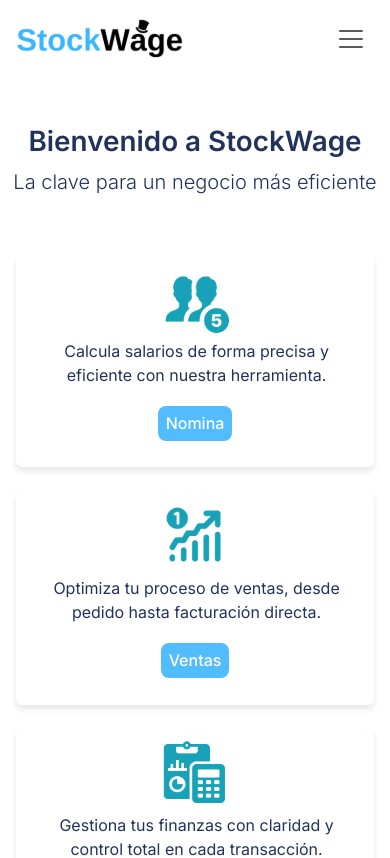
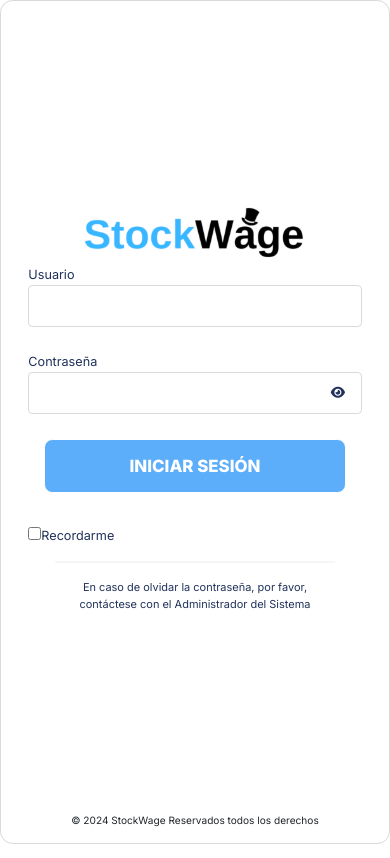
Before and after one commit to Code-Crafters-PUJ/web-app-users, an Angular app: page /login in a window 390 px wide. Shown: the top 858 px of the page. Built offline with nearby package versions, Linux system fonts and the light colour scheme.

Commit message:
Add: Login

```diff
--- a/src/app/app.config.ts
+++ b/src/app/app.config.ts
@@ -3,9 +3,10 @@ import { provideRouter } from '@angular/router';
 
 import { routes } from './app.routes';
 import { provideServiceWorker } from '@angular/service-worker';
+import { provideHttpClient } from '@angular/common/http';
 
 export const appConfig: ApplicationConfig = {
-  providers: [provideRouter(routes), provideServiceWorker('ngsw-worker.js', {
+  providers: [provideRouter(routes), provideHttpClient(), provideServiceWorker('ngsw-worker.js', {
         enabled: !isDevMode(),
         registrationStrategy: 'registerWhenStable:30000'
     })]
--- a/src/app/app.routes.ts
+++ b/src/app/app.routes.ts
@@ -1,6 +1,7 @@
 import { Routes } from '@angular/router';
 
 import { LandingPageComponent } from './pages/landing-page/landing-page.component';
+import { LoginPageComponent } from './pages/authentication-page/login-page/login-page.component';
 import { PasswordPageComponent } from './pages/authentication-page/password-page/password-page.component';
 import { SignupIPageComponent } from './pages/authentication-page/signup-i-page/signup-i-page.component';
 import { SignupIIPageComponent } from './pages/authentication-page/signup-ii-page/signup-ii-page.component';
@@ -39,7 +40,7 @@ export const routes: Routes = [
 
     { path: '', redirectTo: 'landing', pathMatch: 'full' },
     { path: 'landing', component: LandingPageComponent },
-    { path: 'login', component: LandingPageComponent },
+    { path: 'login', component: LoginPageComponent },
     { path: 'register', component: SignupIPageComponent },
     { path: 'payment', component:SignupIIPageComponent },
     { path:'lostpassword', component: PasswordPageComponent },
--- a/src/app/pages/authentication-page/login-page/login-page.component.css
+++ b/src/app/pages/authentication-page/login-page/login-page.component.css
@@ -0,0 +1,11 @@
+/* Styling for the credits section */
+#credits{
+    font-size: 1.2vb;
+    bottom: 0;
+    left: 0;
+    width: 100%;
+
+    font-family: "Inter", sans-serif;
+    position: fixed;
+    text-align: center;
+}
--- a/src/app/pages/authentication-page/login-page/login-page.component.html
+++ b/src/app/pages/authentication-page/login-page/login-page.component.html
@@ -1 +1,5 @@
-<p>login-page works!</p>
+<!-- Login component -->
+<app-login />
+
+<!-- Credits -->
+<p id="credits">© 2024 StockWage Reservados todos los derechos</p>
--- a/src/app/pages/authentication-page/login-page/login-page.component.ts
+++ b/src/app/pages/authentication-page/login-page/login-page.component.ts
@@ -1,9 +1,10 @@
 import { Component } from '@angular/core';
+import { LoginComponent } from './login/login.component';
 
 @Component({
   selector: 'app-login-page',
   standalone: true,
-  imports: [],
+  imports: [LoginComponent],
   templateUrl: './login-page.component.html',
   styleUrl: './login-page.component.css'
 })
--- a/src/app/pages/authentication-page/login-page/login/login.component.css
+++ b/src/app/pages/authentication-page/login-page/login/login.component.css
@@ -0,0 +1,134 @@
+@import url('https://fonts.googleapis.com/css2?family=Inter:wght@100..900&display=swap');
+
+/* Main container for the login form */
+#main-container {
+    width: 35vw;
+    height: 40vw;
+    position: fixed;
+
+    /* Center the container */
+    top: 50%;
+    left: 50%;
+    transform: translate(-50%, -50%);
+
+    background-color: white;
+    border-radius: 1.5vh;
+    border: 0.1vh solid #D9D9D9;
+    display: flex;
+    flex-direction: column;
+    justify-content: space-evenly;
+
+    font-family: "Inter", sans-serif;
+    font-size: 1.5vb;
+}
+
+/* Logo image styling */
+#main-container img {
+   height:8vh;
+   align-self: center;
+}
+
+/* Styling for the form inside the main container */
+#main-container .form-container {
+    padding-left:5vw;
+    padding-right:5vw;
+
+    display: flex;
+    flex-direction: column;
+    justify-content: center;
+}
+
+/* Styling for the form inputs */
+#main-container .form-container .main-input {
+    height:5vh;
+    width:100%;
+    margin-bottom: 3vh;
+    padding: 0.2vw;
+    border-radius: 0.5vh;
+    border: 0.1vh solid #D9D9D9;
+}
+
+/* Horizontal line separator */
+#main-container hr{
+    align-self: center;
+    width:75%;
+    border: 0.1vh solid #D9D9D9;
+}
+
+/* Styling for the "Remember Me" container */
+#rememberMe-container{
+    padding-top: 10%;
+}
+
+/* Styling for the login button */
+#main-container .form-container #btn-login {
+    padding-top: 4%;
+    padding-bottom: 4%;
+    margin-left: 4vw;
+    margin-right: 4vw;
+    border-radius: 1vh;
+    border: 0.1vh solid #fff;
+
+    font-size: 2vb;
+    font-weight: 800;
+    color: #fff;
+    background-color: #5CAEFA;
+}
+
+/* Styling for quotes inside the main container */
+#main-container p{
+    font-size: 1.3vb;
+    padding-right: 4vw;
+    padding-left: 4vw;
+    padding-bottom:5vh;
+    display: flex;
+    flex-direction: column;
+    justify-content: center;
+    text-align: center;
+}
+
+/* Media query for smaller screens (max-width: 1100px) */
+@media (max-width:1100px){
+    #main-container{
+        width: 60vw;
+        height: 75vw;
+        padding-top:3vh;
+        padding-left: 3vw;
+        padding-right: 3vw;
+        justify-content: center;
+    }
+}
+
+/* Media query for even smaller screens (max-width: 600px) */
+@media (max-width:600px){
+    #main-container{
+        width: 100vw;
+        height: 100vh;
+        padding-left: 2vw;
+        padding-right: 2vw;
+        justify-content: center;
+    }
+    #main-container form{
+        padding-left:10vw;
+        padding-top:2vh;
+        padding-bottom:2vh;
+        padding-right:10vw;
+    }
+    #main-container p{
+        padding-left: 15vw;
+        padding-right: 15vw;
+    }
+}
+
+#password-container {
+    position: relative;
+    justify-content: center;
+}
+
+.eyeicon {
+    position:absolute;
+    top:18%;
+    right:5%;
+    z-index: 2;
+    cursor: pointer;
+}
--- a/src/app/pages/authentication-page/login-page/login/login.component.html
+++ b/src/app/pages/authentication-page/login-page/login/login.component.html
@@ -1,7 +1,7 @@
 <!-- Main container for the login form -->
 <div id="main-container">
     <!-- Logo -->
-    <img src="/../assets/login/main-logo.png" alt="logo-company">
+    <img src="assets/images/logo.svg" alt="logo-company">
 
     <!-- Login form -->
     <div class="form-container">
```
